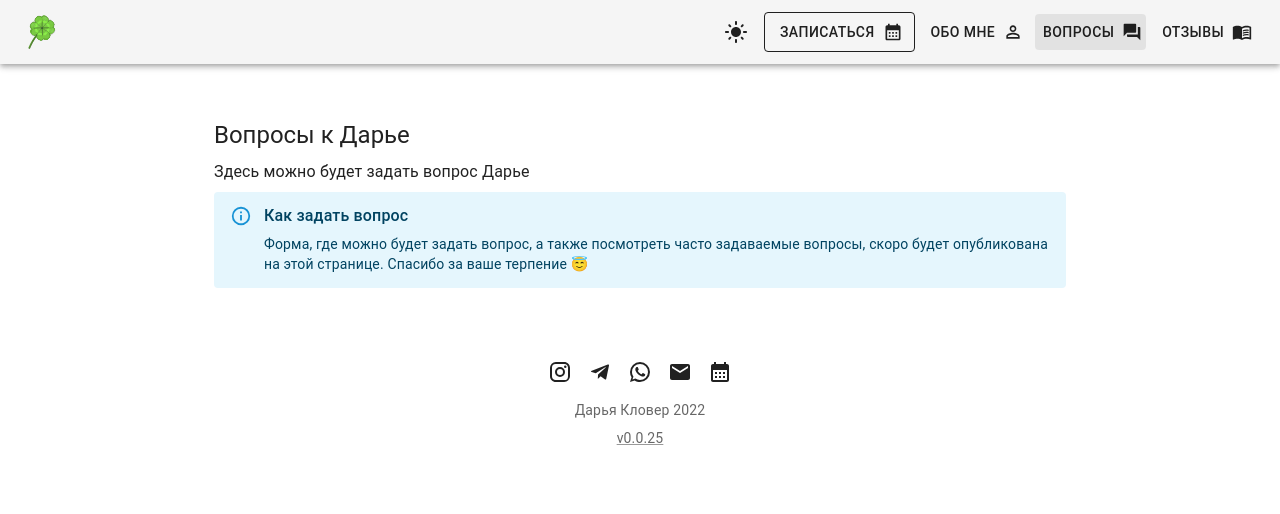
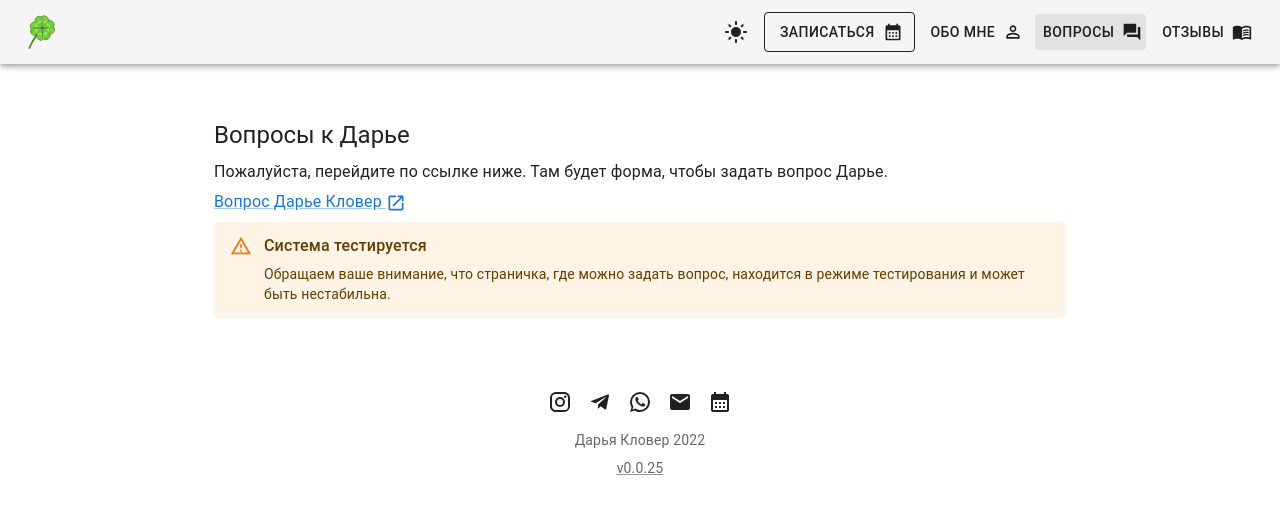
Before and after one commit to SiarheiBobryk/dariaklover, a React (Create React App) app: page /question in a window 1280 px wide. Shown: the top 514 px of the page. Built offline with nearby package versions, Linux system fonts and the light colour scheme; a web font is replaced by a local one.

Commit message:
Add a google form link for asking a question

```diff
--- a/src/pages/Questions/Questions.tsx
+++ b/src/pages/Questions/Questions.tsx
@@ -6,6 +6,7 @@ import Alert from '@mui/material/Alert';
 
 import Heading from '../../components/Heading';
 import Paragraph from '../../components/Paragraph';
+import LinkBlank from '../../components/LinkBlank';
 import questionsMetaData from './questionsMetaData';
 
 function Questions() {
@@ -15,11 +16,17 @@ function Questions() {
         <title>{questionsMetaData.title}</title>
       </Helmet>
       <Heading>{questionsMetaData.heading}</Heading>
-      <Paragraph>Здесь можно будет задать вопрос Дарье</Paragraph>
-      <Alert sx={{ my: 1 }} severity="info">
-        <AlertTitle>Как задать вопрос</AlertTitle>
-        Форма, где можно будет задать вопрос, а также посмотреть часто задаваемые вопросы, скоро будет опубликована на
-        этой странице. Спасибо за ваше терпение 😇
+      <Paragraph>Пожалуйста, перейдите по ссылке ниже. Там будет форма, чтобы задать вопрос Дарье.</Paragraph>
+      <Paragraph>
+        {/* eslint-disable-next-line max-len */}
+        <LinkBlank href="https://docs.google.com/forms/d/e/1FAIpQLSedaIyUajfTsT7ymkNJd8umXnUV-Tc2q6OTmw3Xk8NGB9Hs0A/viewform?usp=sf_link">
+          Вопрос Дарье Кловер
+        </LinkBlank>
+      </Paragraph>
+      <Alert severity="warning">
+        <AlertTitle>Система тестируется</AlertTitle>
+        Обращаем ваше внимание, что страничка, где можно задать вопрос, находится в режиме тестирования и может быть
+        нестабильна.
       </Alert>
     </>
   );
```
Also changed, not shown: 1 other file (tests, documents, lock files or other folders).
